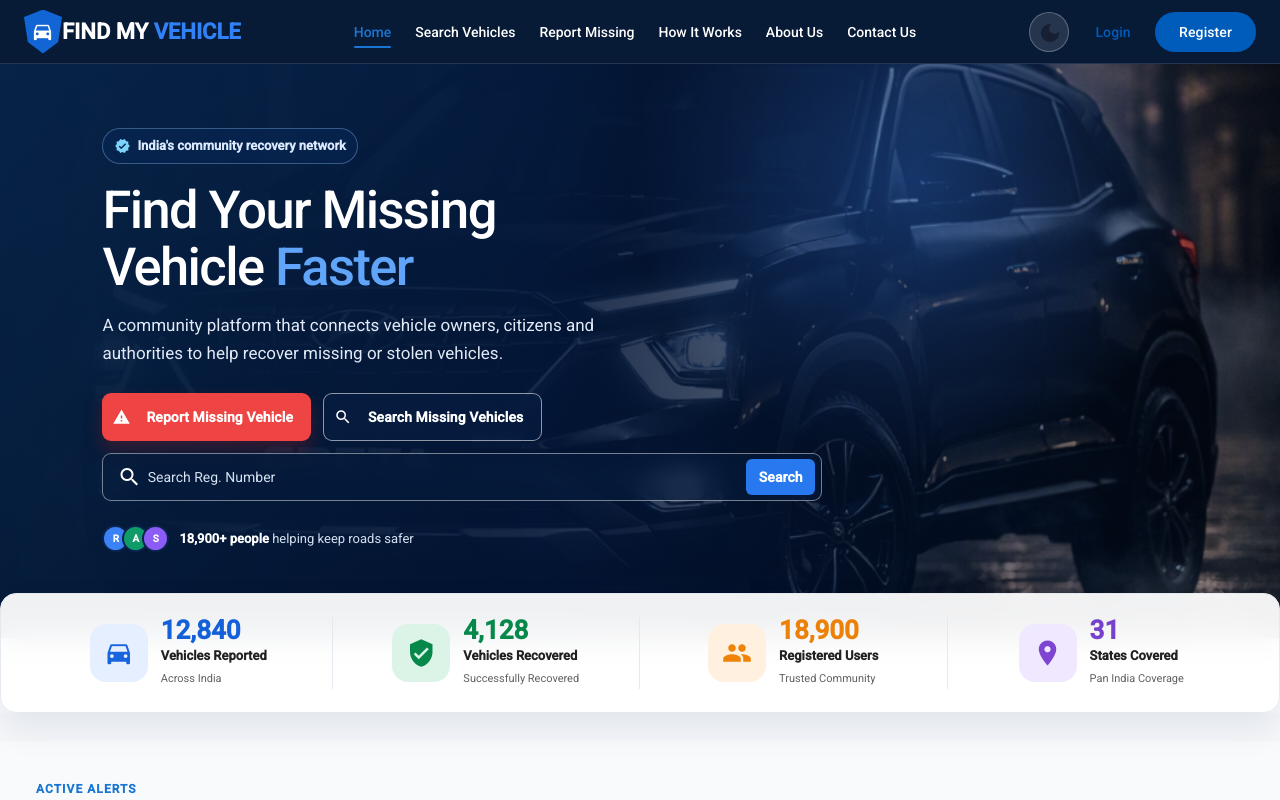
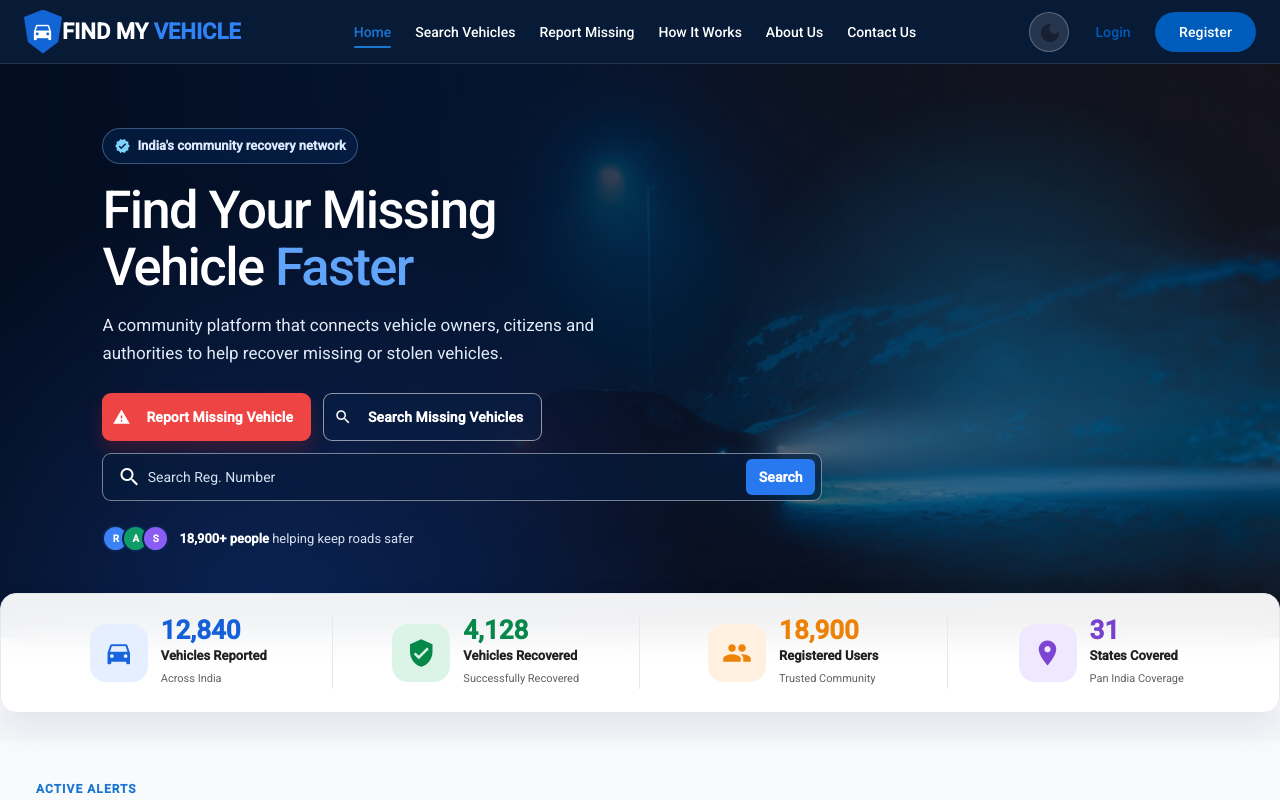
Before and after one commit to git-piyush/findmyvehicle-ui, an Angular app: page / in a window 1280 px wide. Shown: the top 800 px of the page. Built offline with nearby package versions, Linux system fonts and the light colour scheme.

Commit message:
design update

```diff
--- a/src/app/features/home/components/hero/hero.scss
+++ b/src/app/features/home/components/hero/hero.scss
@@ -1,6 +1,6 @@
 :host { display:block; background:var(--landing-bg); }
-.hero { position:relative; isolation:isolate; min-height:440px; padding:64px 8vw 86px; overflow:hidden; color:#fff; background:linear-gradient(90deg,rgba(2,15,38,.98) 0%,rgba(3,22,56,.91) 42%,rgba(3,16,37,.3) 100%),url('/assets/images/demo/creta.png') center/cover; }
-.hero::before { content:''; position:absolute; z-index:-1; inset:0; background:radial-gradient(circle at 72% 20%,rgba(59,130,246,.34),transparent 28%),linear-gradient(120deg,rgba(25,118,210,.2),transparent 48%); }
+.hero { position:relative; isolation:isolate; min-height:440px; padding:64px 8vw 86px; overflow:hidden; color:#fff; background:linear-gradient(90deg,rgba(2,13,32,.99) 0%,rgba(3,20,50,.94) 38%,rgba(3,15,37,.55) 63%,rgba(3,15,37,.14) 100%),url('/assets/images/landing/vehicle-recovery-night.jpg') center 57%/cover; }
+.hero::before { content:''; position:absolute; z-index:-1; inset:0; background:radial-gradient(circle at 78% 52%,rgba(14,165,233,.28),transparent 26%),radial-gradient(circle at 20% 100%,rgba(37,99,235,.24),transparent 38%),linear-gradient(180deg,rgba(2,12,30,.08),rgba(2,12,30,.34)); }
 .hero-content { max-width:1280px; margin:auto; }.hero-left { max-width:720px; }
 .hero-eyebrow { display:inline-flex; align-items:center; gap:7px; margin-bottom:18px; padding:7px 11px; border:1px solid rgba(147,197,253,.35); border-radius:999px; background:rgba(8,40,89,.48); color:#dbeafe; font-size:13px; font-weight:600; backdrop-filter:blur(8px); }.hero-eyebrow mat-icon{width:16px;height:16px;font-size:16px;color:#7dd3fc}
 h1 { margin:0 0 16px; font-size:clamp(42px,4.1vw,62px); line-height:1.08; letter-spacing:-1.6px; }.hero h1 span{color:#60a5fa}.hero p{max-width:510px;margin:0;color:#e2eaf7;font-size:17px;line-height:1.65}
```
Also changed, not shown: src/assets/images/landing/vehicle-recovery-night.jpg (added).
